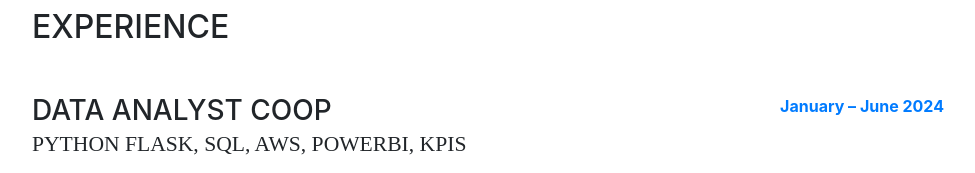
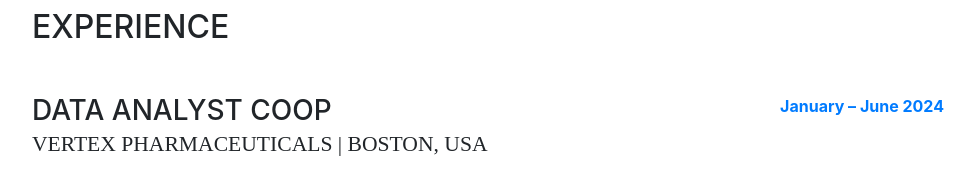
Before and after one commit to Poornachandra77/poornachandrakongaraportfolio, a website with bundled scripts: page index.html in a window 1280 px wide. Shown: the part 840-1013 px from the top of the page, without its empty margins (288-1263 px from the left). Built offline with nearby package versions, Linux system fonts and the light colour scheme; a web font is replaced by a local one.

Commit message:
Update index.html

```diff
--- a/index.html
+++ b/index.html
@@ -138,7 +138,7 @@
           <div class="resume-item d-flex flex-column flex-md-row mb-5">
           <div class="resume-content mr-auto">
               <h3 class="mb-0">Data Analyst Coop</h3>
-              <div class="subheading mb-3">Python Flask, SQL, AWS, PowerBI, KPIs</div>
+              <div class="subheading mb-3">VERTEX PHARMACEUTICALS | Boston, USA</div>
               <p>• Analyzed Flow, Nucleic acid, and T1D assay data, conducting exploratory data analysis, improving scientist comprehension by 40%.<br>
                  • Developed an ETL data pipeline handling 8 million records, achieving an 82% reduction in processing time from manual methods.<br>
                  • Streamlined cellular assay analysis using clustering and logistic machine learning algorithms, cutting process time by 80%.<br>
```
